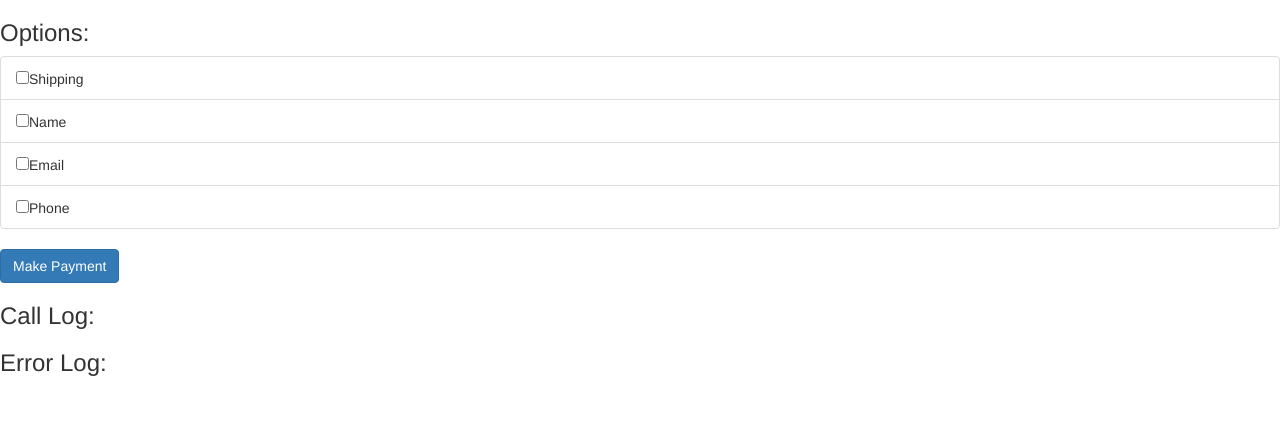
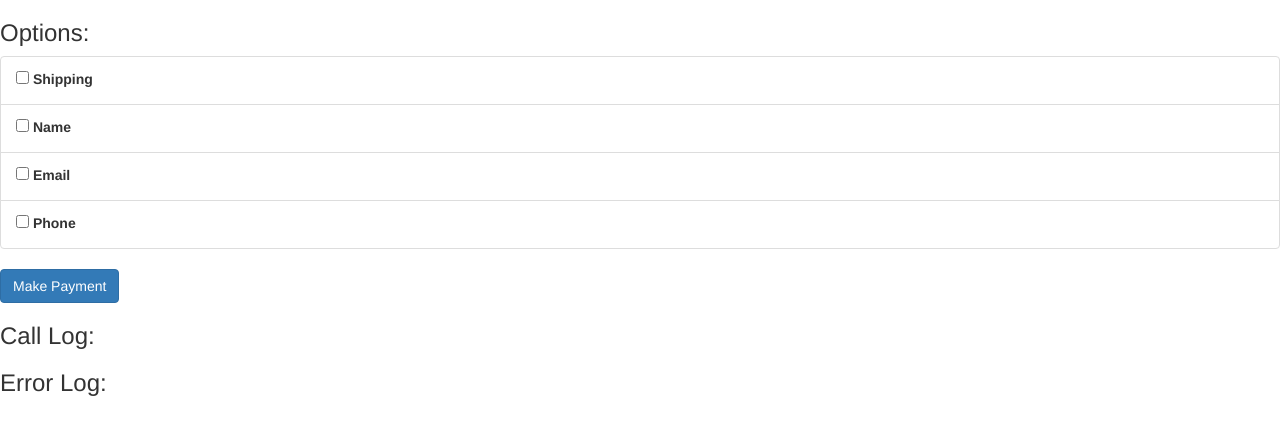
Before and after one commit to heyliger/messenger-payments, a website: page public/payments.html in a window 1280 px wide. Drawn offline with nearby package versions, Linux system fonts and the light colour scheme.

Commit message:
format ul

```diff
--- a/public/payments.html
+++ b/public/payments.html
@@ -27,10 +27,38 @@
 
     <h3>Options:</h3>
     <ul class="list-group">
-      <li class="list-group-item"><input type='checkbox' id='cb_shipping' name='checkbox_shipping' value='1'>Shipping</li>
-      <li class="list-group-item"><input type='checkbox' id='cb_name' name='checkbox_name' value='1'>Name</li>
-      <li class="list-group-item"><input type='checkbox' id='cb_email' name='checkbox_email' value='1'>Email</li>
-      <li class="list-group-item"><input type='checkbox' id='cb_phone' name='checkbox_phone' value='1'>Phone</li>
+      <li class="list-group-item">
+        <div class="form-check">
+          <input class="form-check-input" type="checkbox" id="cb_shipping">
+          <label class="form-check-label" for="cb_shipping">
+            Shipping
+          </label>
+        </div>
+      </li>
+      <li class="list-group-item">
+        <div class="form-check">
+          <input class="form-check-input" type="checkbox" id="cb_name">
+          <label class="form-check-label" for="cb_name">
+            Name
+          </label>
+        </div>
+      </li>
+      <li class="list-group-item">
+        <div class="form-check">
+          <input class="form-check-input" type="checkbox" id="checkbox_email">
+          <label class="form-check-label" for="checkbox_email">
+            Email
+          </label>
+        </div>
+      </li>
+      <li class="list-group-item">
+        <div class="form-check">
+          <input class="form-check-input" type="checkbox" id="checkbox_phone">
+          <label class="form-check-label" for="checkbox_phone">
+            Phone
+          </label>
+        </div>
+      </li>
     </ul>
 
     <button id="makePayment" onclick="makePayment()" class="btn btn-primary btn-wide">Make Payment</button>
```
